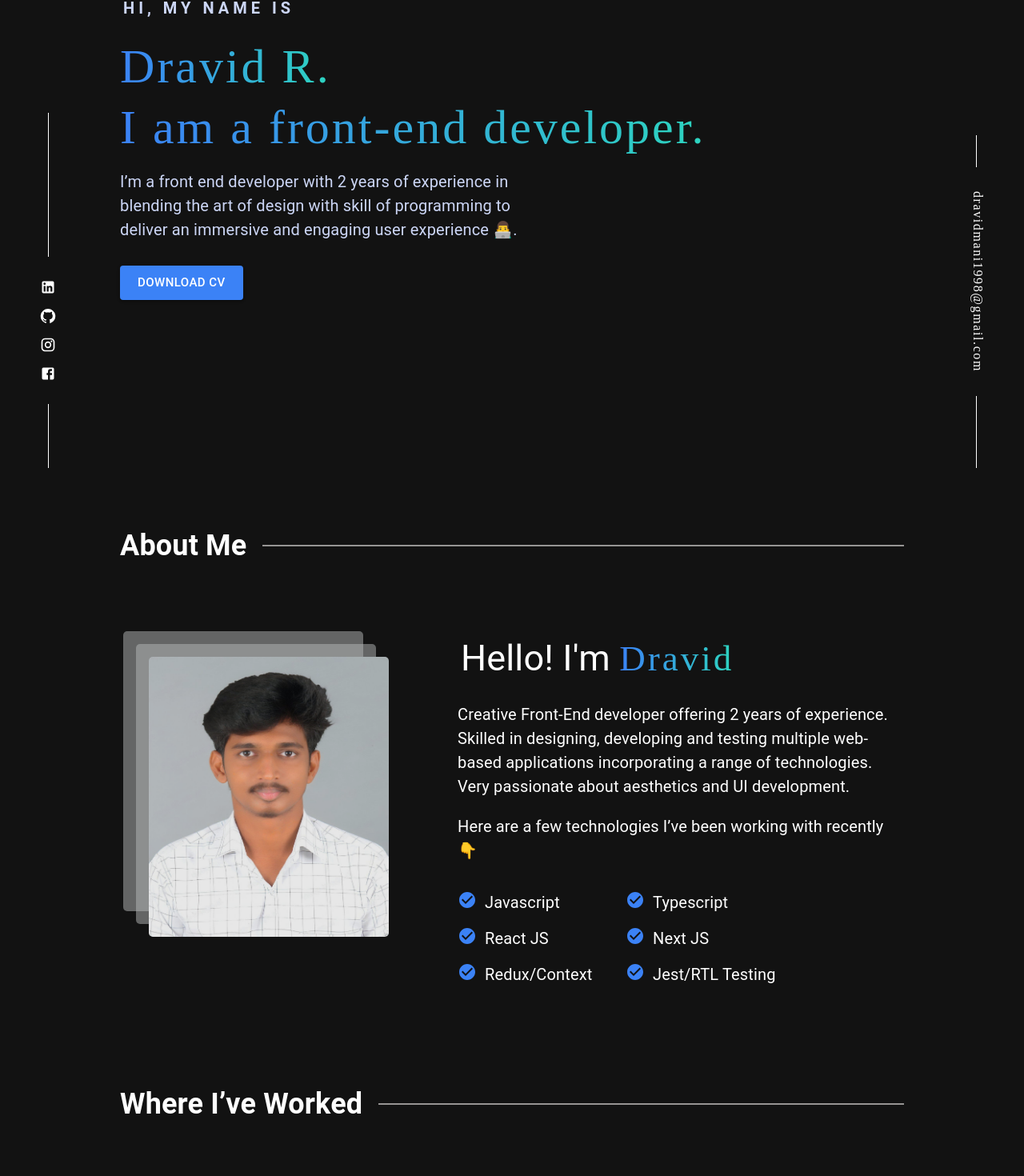
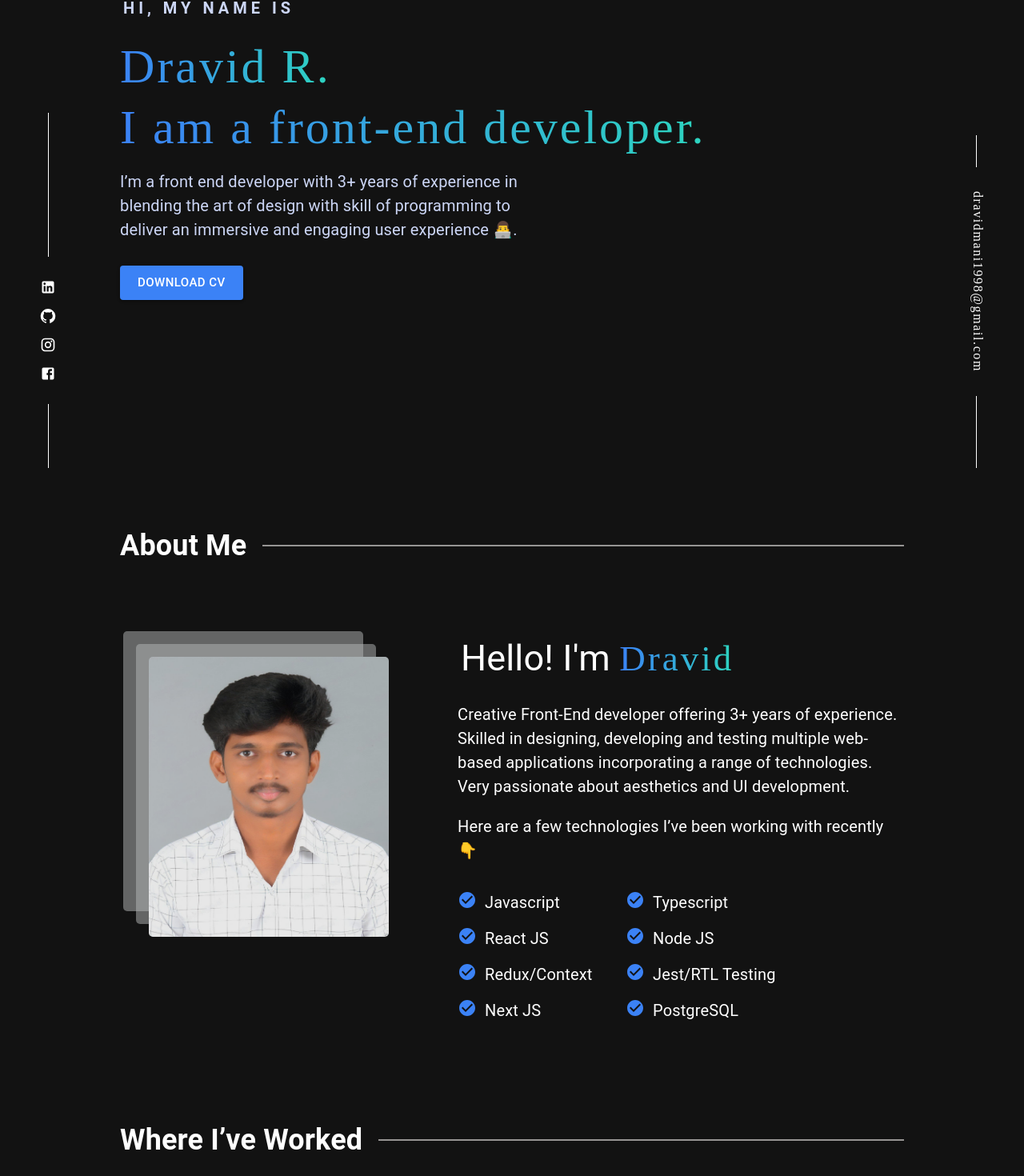
Before and after one commit to Dravid24/portfolio, a React (Create React App) app: page / in a window 1280 px wide. Shown: the part 215-1685 px from the top of the page at 80% size. Built offline with nearby package versions, Linux system fonts and the light colour scheme; a web font is replaced by a local one.

Commit message:
update experience and technologies

```diff
--- a/src/components/MainSection/About.tsx
+++ b/src/components/MainSection/About.tsx
@@ -150,6 +150,16 @@ const StyledTechList = styled.div`
 `;
 
 const About = () => {
+  const techKnown = [
+    "Javascript",
+    "Typescript",
+    "React JS",
+    "Node JS",
+    "Redux/Context",
+    "Jest/RTL Testing",
+    "Next JS",
+    "PostgreSQL",
+  ];
   return (
     <StyledAboutSection id="about">
       <h1 className="heading">About Me</h1>
@@ -160,40 +170,25 @@ const About = () => {
           <img className="img" src="/dravid.jpeg" alt="img" />
         </StyledImg>
         <StyledAbout>
-          <h1>
+          <h1 data-testid='header-element'>
             Hello! I'm <span className="name">Dravid</span>
           </h1>
           <p>
-            Creative Front-End developer offering 2 years of experience. Skilled in designing, developing and testing
-            multiple web-based applications incorporating a range of technologies. Very passionate about aesthetics and
-            UI development.
+            Creative Front-End developer offering 3+ years of experience.
+            Skilled in designing, developing and testing multiple web-based
+            applications incorporating a range of technologies. Very passionate
+            about aesthetics and UI development.
           </p>
           <p>Here are a few technologies I’ve been working with recently 👇</p>
           <StyledTechList>
-            <h2>
-              <CheckCircleIcon />
-              Javascript
-            </h2>
-            <h2>
-              <CheckCircleIcon />
-              Typescript
-            </h2>
-            <h2>
-              <CheckCircleIcon />
-              React JS
-            </h2>
-            <h2>
-              <CheckCircleIcon />
-              Next JS
-            </h2>
-            <h2>
-              <CheckCircleIcon />
-              Redux/Context
-            </h2>
-            <h2>
-              <CheckCircleIcon />
-              Jest/RTL Testing
-            </h2>
+            {techKnown.map((tech) => {
+              return (
+                <h2>
+                  <CheckCircleIcon />
+                  {tech}
+                </h2>
+              );
+            })}
           </StyledTechList>
         </StyledAbout>
       </div>
--- a/src/components/MainSection/Contact.tsx
+++ b/src/components/MainSection/Contact.tsx
@@ -73,14 +73,23 @@ const Contact = () => {
   const submitForm = (e: React.FormEvent<HTMLFormElement>) => {
     e.preventDefault();
     setLoading(true);
-    emailjs.sendForm("service_vtk34se", "template_0kgvdop", e.currentTarget, "McL7nW3QbA5rQT1j5").then(
+    emailjs
+      .sendForm(
+        "service_vtk34se",
+        "template_0kgvdop",
+        e.currentTarget,
+        "mCAQ6m3v4-cxm-FkZ"
+      )
+      .then(
         (result) => {
+          setLoading(false);
           setSuccessMsg("Email sent successfully");
           setTimeout(() => {
             setSuccessMsg(null);
           }, 3000);
         },
         (error) => {
+          setLoading(false);
           setErrorMsg("Something went wrong");
           setTimeout(() => {
             setErrorMsg(null);
@@ -99,7 +108,9 @@ const Contact = () => {
       errors.fullname = "Name is required";
     } else if (!values.email) {
       errors.email = "Email is required";
-    } else if (!/^[A-Z0-9._%+-]+@[A-Z0-9._]+\.[A-Z]{2,4}$/i.test(values.email)) {
+    } else if (
+      !/^[A-Z0-9._%+-]+@[A-Z0-9._]+\.[A-Z]{2,4}$/i.test(values.email)
+    ) {
       errors.email = "Enter valid email address";
     } else if (!values.message) {
       errors.message = "Message is required";
@@ -112,8 +123,8 @@ const Contact = () => {
       <h1 className="heading">Get In Touch</h1>
       <div style={{ color: dark ? "#ccd6f6" : "#696969", textAlign: "center" }}>
         <p>
-          My inbox is always open. Whether you have a question or just want to say hi, I’ll try my best to get back to
-          you!
+          My inbox is always open. Whether you have a question or just want to
+          say hi, I’ll try my best to get back to you!
         </p>
       </div>
       <Formik
@@ -133,7 +144,14 @@ const Contact = () => {
           })
         }
       >
-        {({ handleSubmit, handleChange, handleBlur, values, errors, touched }) => (
+        {({
+          handleSubmit,
+          handleChange,
+          handleBlur,
+          values,
+          errors,
+          touched,
+        }) => (
           <form
             className="message-form"
             onSubmit={(e) => {
@@ -173,12 +191,24 @@ const Contact = () => {
               onChange={handleChange}
               onBlur={handleBlur}
             />
-            {touched.fullname && errors.fullname && <Alert severity="error">{errors.fullname}</Alert>}
-            {touched.email && errors.email && <Alert severity="error">{errors.email}</Alert>}
-            {touched.message && errors.message && <Alert severity="error">{errors.message}</Alert>}
+            {touched.fullname && errors.fullname && (
+              <Alert severity="error">{errors.fullname}</Alert>
+            )}
+            {touched.email && errors.email && (
+              <Alert severity="error">{errors.email}</Alert>
+            )}
+            {touched.message && errors.message && (
+              <Alert severity="error">{errors.message}</Alert>
+            )}
             {successMsg && <Alert severity="success">{successMsg}</Alert>}
             {errorMsg && <Alert severity="error">{errorMsg}</Alert>}
-            <Button variant="contained" size="large" className="form-btn" type="submit" disabled={loading}>
+            <Button
+              variant="contained"
+              size="large"
+              className="form-btn"
+              type="submit"
+              disabled={loading}
+            >
               Send Message
             </Button>
           </form>
--- a/src/components/MainSection/Header.tsx
+++ b/src/components/MainSection/Header.tsx
@@ -72,7 +72,12 @@ const Header = () => {
       <TransitionGroup component={null}>
         {isMounted && (
           <CSSTransition classNames="fadeup" timeout={1000}>
-            <div style={{ transitionDelay: `100ms`, color: dark ? "#ccd6f6" : "#696969" }}>
+            <div
+              style={{
+                transitionDelay: `100ms`,
+                color: dark ? "#ccd6f6" : "#696969",
+              }}
+            >
               <h1>Hi, my name is</h1>
             </div>
           </CSSTransition>
@@ -93,10 +98,16 @@ const Header = () => {
         )}
         {isMounted && (
           <CSSTransition classNames="fadeup" timeout={1000}>
-            <div style={{ transitionDelay: `400ms`, color: dark ? "#ccd6f6" : "#696969" }}>
+            <div
+              style={{
+                transitionDelay: `400ms`,
+                color: dark ? "#ccd6f6" : "#696969",
+              }}
+            >
               <p>
-                I’m a front end developer with 2 years of experience in blending the art of design with skill of
-                programming to deliver an immersive and engaging user experience 👨‍💻.
+                I’m a front end developer with 3+ years of experience in
+                blending the art of design with skill of programming to deliver
+                an immersive and engaging user experience 👨‍💻.
               </p>
             </div>
           </CSSTransition>
```
Lines whose indentation alone changed are shown as unchanged.
